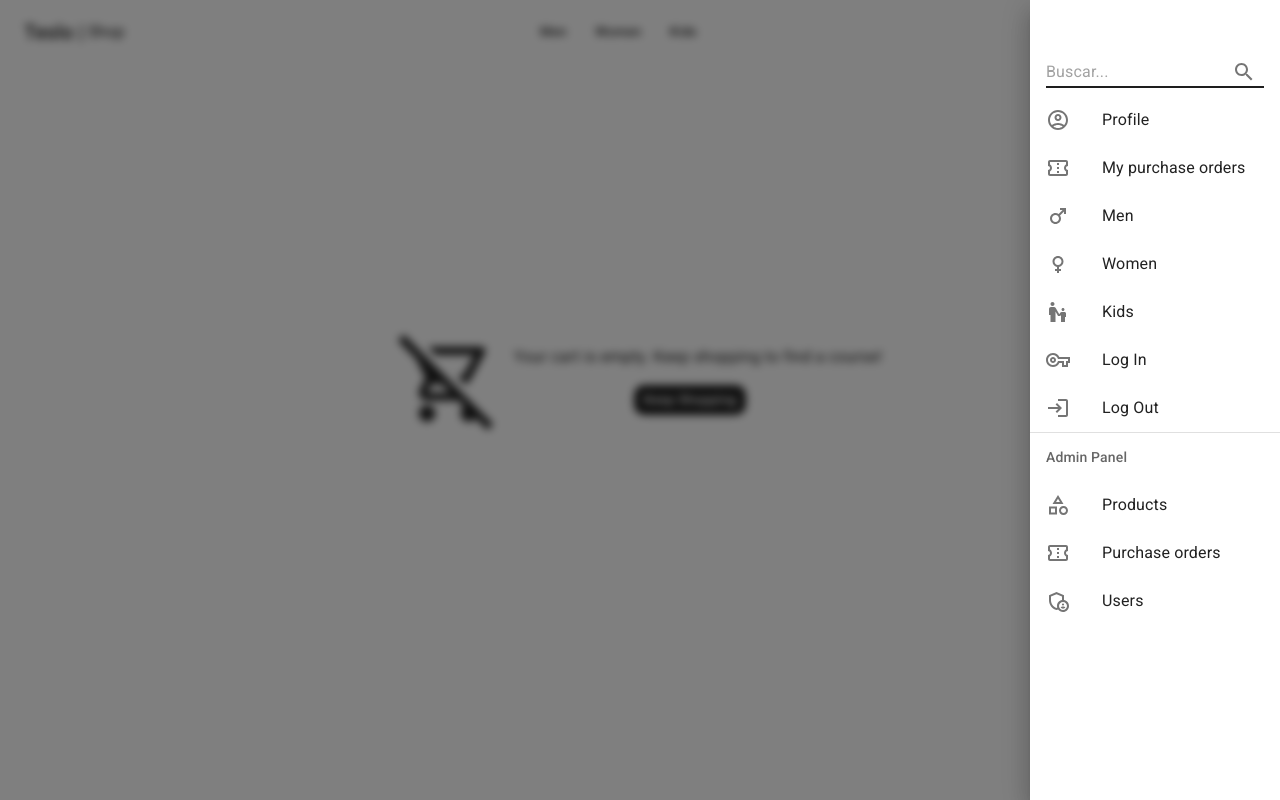
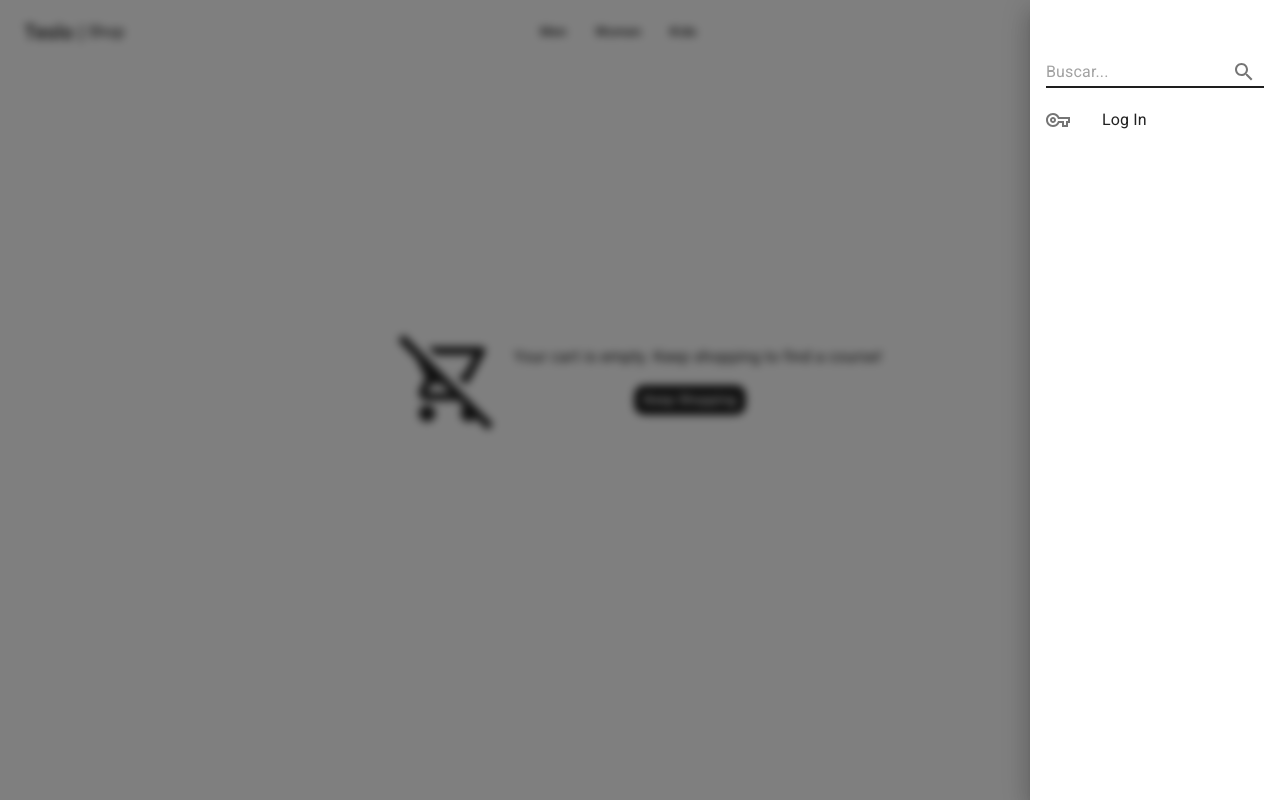
Before and after one commit to elitexpro/because-shop-next-ts, a Next.js app: page /cart/empty in a window 1280 px wide. Both pictures are taken after a click on the button "Menu". Built offline with nearby package versions, Linux system fonts and the light colour scheme; no server answers.

Commit message:
[ADD]: conditional styles in SideMenu (roles & loggedIn)

```diff
--- a/src/context/auth/AuthProvider.tsx
+++ b/src/context/auth/AuthProvider.tsx
@@ -76,6 +76,8 @@ export const AuthProvider = ({ children }: AuthProviderProps) => {
   };
 
   const checkAuthToken = async () => {
+    if (!Cookies.get('token')) return dispatch({ type: AuthActionType.logout });
+
     try {
       const {
         data: { token, user },
--- a/src/shared/components/ui/SideMenu/SideMenu.tsx
+++ b/src/shared/components/ui/SideMenu/SideMenu.tsx
@@ -9,12 +9,18 @@ import {
   List,
   ListItem,
   ListSubheader,
+  useMediaQuery,
 } from '@mui/material';
 import SearchOutlinedIcon from '@mui/icons-material/SearchOutlined';
 
-import { useUi } from '@/context';
+import { useAuth, useUi } from '@/context';
 import { useNavigateTo } from '@/shared/hooks';
-import { adminNavLinks, navLinks } from './navLinks';
+import {
+  adminNavLinks,
+  categoriesNavLinks,
+  authNavLinks,
+  privateNavLinks,
+} from './navLinks';
 import NavLinksList from './NavLinkList/NavLinksList';
 
 export interface SideMenuProps {}
@@ -25,8 +31,10 @@ interface SMState {
 
 const SideMenu: React.FC<SideMenuProps> = () => {
   const { isMenuOpen, toggleMenu } = useUi();
+  const { user, isLoggedIn } = useAuth();
   const { navigateToPath } = useNavigateTo();
   const [searchTerm, setSearchTerm] = useState<SMState['searchInput']>('');
+  const isMobile = useMediaQuery('(max-width: 600px)');
 
   const onSearchTerm = () => {
     if (!searchTerm.trim().length) return;
@@ -66,17 +74,38 @@ const SideMenu: React.FC<SideMenuProps> = () => {
             />
           </ListItem>
 
-          {/* Public */}
-          {navLinks.map(navLink => (
+          {/* Private */}
+          {isLoggedIn &&
+            privateNavLinks.map(navLink => (
               <NavLinksList key={navLink.path} {...navLink} />
             ))}
 
+          {/* Public */}
+          {isMobile &&
+            categoriesNavLinks.map(navLink => (
+              <NavLinksList key={navLink.path} {...navLink} />
+            ))}
+
+          {authNavLinks.map(navLink => {
+            if (
+              (isLoggedIn && navLink.path === '/auth/login') ||
+              (!isLoggedIn && navLink.path === '/logout')
+            )
+              return;
+
+            return <NavLinksList key={navLink.path} {...navLink} />;
+          })}
+
           {/* Admin */}
+          {isLoggedIn && user?.role === 'admin' && (
+            <>
               <Divider />
               <ListSubheader>Admin Panel</ListSubheader>
               {adminNavLinks.map(navLink => (
                 <NavLinksList key={navLink.path} {...navLink} />
               ))}
+            </>
+          )}
         </List>
       </Box>
     </Drawer>
--- a/src/shared/components/ui/SideMenu/navLinks.ts
+++ b/src/shared/components/ui/SideMenu/navLinks.ts
@@ -19,17 +19,20 @@ export interface NavLinks {
 
 type NavLinksId = 'home' | 'features' | 'product' | 'clients' | '/';
 
-export const navLinks: NavLinks[] = [
+export const authNavLinks: NavLinks[] = [
   {
-    path: '/profile',
-    title: 'profile',
-    Icon: AccountCircleOutlinedIcon,
+    path: '/auth/login',
+    title: 'log In',
+    Icon: VpnKeyOutlinedIcon,
   },
   {
-    path: '/my-purchase-orders',
-    title: 'My purchase orders',
-    Icon: ConfirmationNumberOutlinedIcon,
+    path: '/logout',
+    title: 'log Out',
+    Icon: LoginOutlinedIcon,
   },
+];
+
+export const categoriesNavLinks = [
   {
     path: '/category/men',
     title: 'men',
@@ -45,31 +48,34 @@ export const navLinks: NavLinks[] = [
     title: 'kids',
     Icon: EscalatorWarningOutlinedIcon,
   },
+];
+
+export const privateNavLinks = [
   {
-    path: 'login',
-    title: 'log In',
-    Icon: VpnKeyOutlinedIcon,
+    path: '/profile',
+    title: 'profile',
+    Icon: AccountCircleOutlinedIcon,
   },
   {
-    path: 'logout',
-    title: 'log Out',
-    Icon: LoginOutlinedIcon,
+    path: '/my-purchase-orders',
+    title: 'My purchase orders',
+    Icon: ConfirmationNumberOutlinedIcon,
   },
 ];
 
 export const adminNavLinks: NavLinks[] = [
   {
-    path: 'products',
+    path: '/products',
     title: 'products',
     Icon: CategoryOutlinedIcon,
   },
   {
-    path: 'orders',
+    path: '/orders',
     title: 'Purchase orders',
     Icon: ConfirmationNumberOutlinedIcon,
   },
   {
-    path: 'users',
+    path: '/users',
     title: 'users',
     Icon: AdminPanelSettingsOutlinedIcon,
   },
```
Lines whose indentation alone changed are shown as unchanged.
